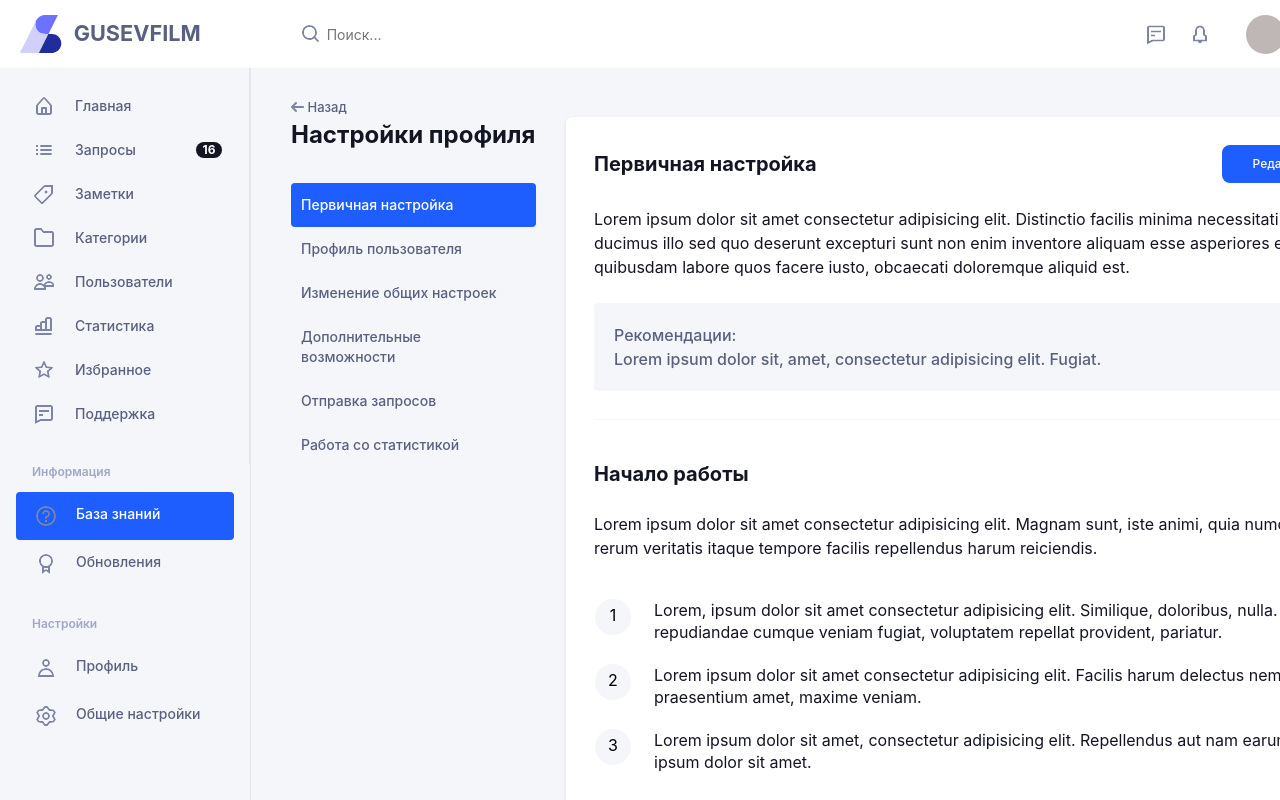
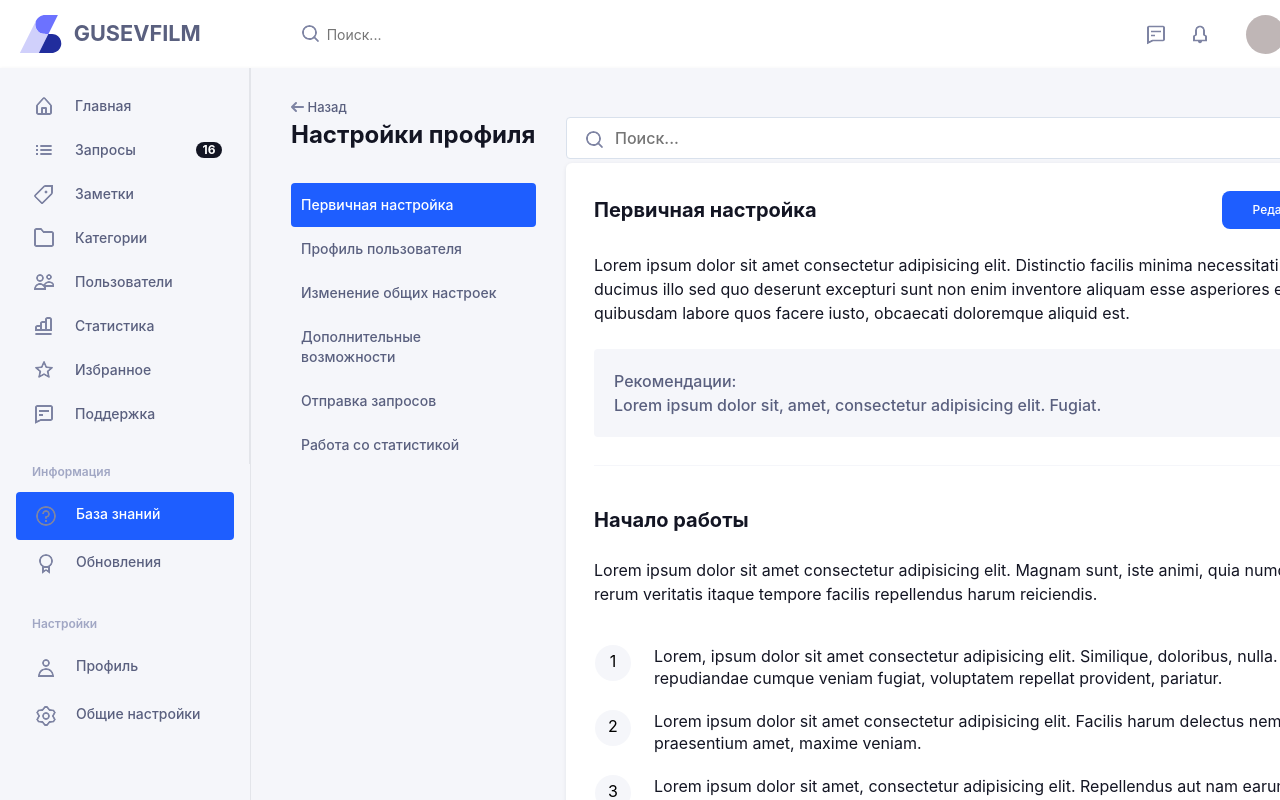
Before and after one commit to EvSedov/gusevfilm, a Vue app: page / in a window 1280 px wide. Shown: the top 800 px of the page. Built offline with nearby package versions, Linux system fonts and the light colour scheme.

Commit message:
adds search component

```diff
--- /dev/null
+++ b/src/components/Search.vue
@@ -0,0 +1,47 @@
+<script setup lang="ts"></script>
+
+<template>
+  <div class="search">
+    <svg class="search-icon" width="24" height="24" viewBox="0 0 24 24" fill="none" xmlns="http://www.w3.org/2000/svg"
+      xmlns:xlink="http://www.w3.org/1999/xlink">
+      <mask id="mask_1_274" fill="white">
+        <path id="color"
+          d="M10.5 3C14.6421 3 18 6.35785 18 10.5C18 12.2101 17.4276 13.7866 16.464 15.0483L19.7072 18.2929C20.0977 18.6834 20.0977 19.3166 19.7072 19.7071C19.3467 20.0676 18.7794 20.0953 18.3871 19.7903L18.2928 19.7071L15.0482 16.464C13.7866 17.4276 12.2102 18 10.5 18C6.35791 18 3 14.6422 3 10.5C3 6.35785 6.35791 3 10.5 3ZM5 10.5C5 7.46246 7.4624 5 10.5 5C13.5376 5 16 7.46246 16 10.5C16 11.8511 15.5128 13.0885 14.7041 14.0446C14.5536 14.091 14.412 14.1738 14.2928 14.2929C14.1738 14.412 14.0911 14.5536 14.0459 14.7045C13.0885 15.5128 11.8512 16 10.5 16C7.4624 16 5 13.5375 5 10.5Z"
+          clip-rule="evenodd" fill="" fill-opacity="1.000000" fill-rule="evenodd" />
+      </mask>
+      <path id="color"
+        d="M10.5 3C14.6421 3 18 6.35785 18 10.5C18 12.2101 17.4276 13.7866 16.464 15.0483L19.7072 18.2929C20.0977 18.6834 20.0977 19.3166 19.7072 19.7071C19.3467 20.0676 18.7794 20.0953 18.3871 19.7903L18.2928 19.7071L15.0482 16.464C13.7866 17.4276 12.2102 18 10.5 18C6.35791 18 3 14.6422 3 10.5C3 6.35785 6.35791 3 10.5 3ZM5 10.5C5 7.46246 7.4624 5 10.5 5C13.5376 5 16 7.46246 16 10.5C16 11.8511 15.5128 13.0885 14.7041 14.0446C14.5536 14.091 14.412 14.1738 14.2928 14.2929C14.1738 14.412 14.0911 14.5536 14.0459 14.7045C13.0885 15.5128 11.8512 16 10.5 16C7.4624 16 5 13.5375 5 10.5Z"
+        clip-rule="evenodd" fill="#7E84A3" fill-opacity="1.000000" fill-rule="evenodd" mask="url(#mask_1_274)" />
+      <path id="color" d="" fill="#979797" fill-opacity="0.000000" fill-rule="nonzero" />
+    </svg>
+
+    <input type="search" name="search" id="search-input" placeholder="Поиск...">
+  </div>
+</template>
+
+<style scoped>
+.search {
+  margin-bottom: 4px;
+  position: relative;
+  box-sizing: border-box;
+  border: 1px solid rgb(217, 225, 236);
+  border-radius: 4px;
+  background: rgb(255, 255, 255);
+}
+
+.search-icon {
+  position: absolute;
+  top: 10px;
+  left: 16px;
+}
+
+.search input {
+  width: 100%;
+  padding: 8px 16px;
+  padding-left: 48px;
+  color: rgb(161, 167, 196);
+  font-size: 16px;
+  font-weight: 500;
+  line-height: 24px;
+}
+</style>
--- a/src/layout/AppLayout.vue
+++ b/src/layout/AppLayout.vue
@@ -6,6 +6,7 @@ import TableOfContents from '../components/TableOfContents.vue';
 import TheArticle from '../components/Article.vue';
 import HelpArticle from '../components/HelpArticle.vue';
 import Card from '../components/Card.vue';
+import Search from '../components/Search.vue';
 import svgQuestion from '/question.svg';
 import svgMedal from '/medal.svg';
 import svgMan from '/man.svg';
@@ -113,6 +114,7 @@ const cards = [
       <div class="main-articles">
         <TableOfContents />
         <div class="articles">
+          <Search />
           <div class="articles-content">
             <TheArticle class="content" :title="firstTitle" :btn="firstBtn" :paragraphs="firstParagraphs"
               :recommendations="firstRecommendations" />
--- a/src/style.css
+++ b/src/style.css
@@ -18,6 +18,18 @@
   margin: 0;
   padding: 0;
   box-sizing: border-box;
+}
+
+input {
+  padding: 0;
+  margin: 0;
+  border: none;
+  border-radius: 0;
+  box-shadow: none;
+  background-color: transparent;
+  font: inherit;
+  color: inherit;
+  letter-spacing: inherit;
 }
 
 #app {
```
